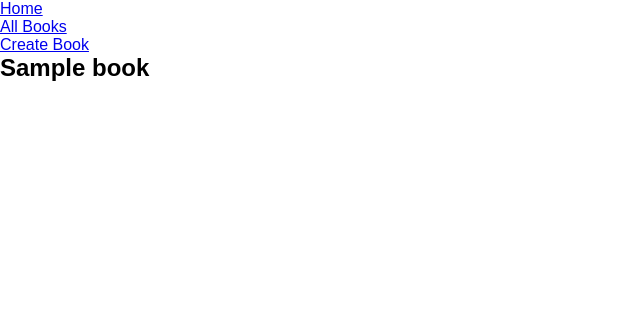
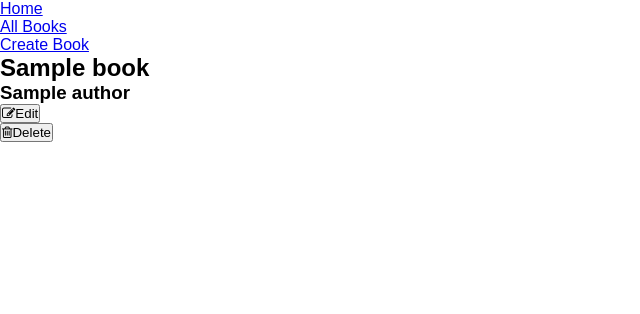
Before and after one commit to kelsiesmurphy/codeclan_homework, a Flask app: page /books/1 in a window 1280 px wide. Shown: the top 314 px of the page, without its empty margins (0-640 px from the left). Run offline with Flask 2, Linux system fonts and the light colour scheme; a database or web service that is not in the repository returns one stand-in record (values such as "Sample title"); some libraries are stand-ins or nearby versions.

Commit message:
Adding changes to lab

```diff
--- a/week_04/one_to_many_lab/controllers/books_controller.py
+++ b/week_04/one_to_many_lab/controllers/books_controller.py
@@ -23,7 +23,7 @@ def books():
 # GET '/books/create'
 @book_blueprint.route('/books/create')
 def create_book():
-    authors = author_repository.select_all
+    authors = author_repository.select_all()
     return render_template('/books/create.html', authors=authors)
 
 
@@ -32,7 +32,7 @@ def create_book():
 @book_blueprint.route('/books', methods=['POST'])
 def save_book():
     title = request.form['title']
-    author_id = request.form['id']
+    author_id = request.form['author_id']
     author = author_repository.select(author_id)
 
     book = Book(title, author)
@@ -50,7 +50,7 @@ def show_book(book_id):
 
 # EDIT BOOK
 # GET '/books/<id>/edit
-@book_blueprint.route('/books/<int:book_id>/edit')
+@book_blueprint.route('/books/<int:book_id>/edit', methods=['POST'])
 def edit_book(book_id):
     book = book_repository.select(book_id)
     authors = author_repository.select_all()
@@ -59,20 +59,20 @@ def edit_book(book_id):
 
 # UPDATE BOOK
 # PUT /books/<id>
-@book_blueprint.route('/books/<int:book_id>/edit', methods=['POST'])
+@book_blueprint.route('/books/<int:book_id>', methods=['POST'])
 def update_book(book_id):
-    title = request.form['title']
-    author_id = request.form['id']
+    title = request.form["title"]
+    author_id = request.form["author_id"]
+
     author = author_repository.select(author_id)
-
     updated_book = Book(title, author, book_id)
     book_repository.update(updated_book)
-    return redirect(f'/books/{updated_book.id}')
+    return redirect(f'/books/{updated_book.book_id}')
 
 
 # DELETE BOOK
 # DELETE '/books/<id>/delete'
-@book_blueprint.route('/books/<int:book_id>/delete')
+@book_blueprint.route('/books/<int:book_id>/delete', methods=['POST'])
 def delete_book(book_id):
     book_repository.delete(book_id)
     return redirect('/books')
--- a/week_04/one_to_many_lab/repositories/author_repository.py
+++ b/week_04/one_to_many_lab/repositories/author_repository.py
@@ -8,16 +8,17 @@ def select_all():
     sql = "SELECT * FROM authors"
     results = run_sql(sql)
     for row in results:
-        author = Author(row['name'], row['id'])
+        author = Author(row['name'], row['author_id'])
         selected_authors.append(author)
+    return selected_authors
 
 
 def select(author_id):
-    sql = "SELECT * FROM authors WHERE id=%s"
+    sql = "SELECT * FROM authors WHERE author_id=%s"
     values = [author_id]
     result = run_sql(sql, values)[0]
     if result is not None:
-        author = Author(result['name'], result['id'])
+        author = Author(result['name'], result['author_id'])
     return author
 
 
@@ -25,19 +26,19 @@ def save(author):
     sql = "INSERT INTO authors (name) VALUES (%s) RETURNING *"
     values = [author.name]
     results = run_sql(sql, values)
-    author_id = results[0]['id']
+    author_id = results[0]['author_id']
     author.author_id = author_id
     return author
 
 
 def update(author):
-    sql = "UPDATE authors SET (name) = (%s) WHERE id = %s"
+    sql = "UPDATE authors SET (name) = (%s) WHERE author_id = %s"
     values = [author.name]
     run_sql(sql, values)
 
 
 def delete(author_id):
-    sql = "DELETE FROM books WHERE id=%s"
+    sql = "DELETE FROM books WHERE author_id=%s"
     values = [author_id]
     run_sql(sql, values)
 
--- a/week_04/one_to_many_lab/repositories/book_repository.py
+++ b/week_04/one_to_many_lab/repositories/book_repository.py
@@ -10,18 +10,18 @@ def select_all():
     results = run_sql(sql)
     for row in results:
         author = author_repository.select(row['author_id'])
-        book = Book(row['title'], author, row['author_id'])
+        book = Book(row['title'], author, row['book_id'])
         selected_books.append(book)
     return selected_books
 
 
 def select(book_id):
-    sql = "SELECT * FROM books WHERE id=%s"
+    sql = "SELECT * FROM books WHERE book_id=%s"
     values = [book_id]
     result = run_sql(sql, values)[0]
     if result is not None:
         author = author_repository.select(result['author_id'])
-        book = Book(result['title'], author, result['id'])
+        book = Book(result['title'], author, result['book_id'])
     return book
 
 
@@ -29,19 +29,19 @@ def save(book):
     sql = "INSERT INTO books (title, author_id) VALUES (%s, %s) RETURNING *"
     values = [book.title, book.author.author_id]
     results = run_sql(sql, values)
-    book_id = results[0]['id']
+    book_id = results[0]['book_id']
     book.book_id = book_id
     return book
 
 
 def update(book):
-    sql = "UPDATE books SET (title, author) = (%s, %s) WHERE id = %s"
-    values = [book.title, book.author.id]
+    sql = "UPDATE books SET (title, author_id) = (%s, %s) WHERE book_id = %s"
+    values = [book.title, book.author.author_id]
     run_sql(sql, values)
 
 
 def delete(book_id):
-    sql = "DELETE FROM books WHERE id=%s"
+    sql = "DELETE FROM books WHERE book_id=%s"
     values = [book_id]
     run_sql(sql, values)
 
--- a/week_04/one_to_many_lab/templates/base.html
+++ b/week_04/one_to_many_lab/templates/base.html
@@ -5,6 +5,7 @@
     <meta http-equiv="X-UA-Compatible" content="IE=edge">
     <meta name="viewport" content="width=device-width, initial-scale=1.0">
     <link rel="stylesheet" href="{{ url_for('static', filename='style.css') }}">
+    <link rel="stylesheet" href="https://stackpath.bootstrapcdn.com/font-awesome/4.7.0/css/font-awesome.min.css">
     <title>Authors and Books</title>
 </head>
 <body>
--- a/week_04/one_to_many_lab/templates/books/book.html
+++ b/week_04/one_to_many_lab/templates/books/book.html
@@ -1,5 +1,14 @@
 {% extends 'base.html' %}
 
 {% block content %}
-    <h2>{{book.title}}</h2>
+    <div class="book-container">
+        <h2>{{book.title}}</h2>
+        <h3>{{book.author.name}}</h3>
+        <form action="/books/{{book.book_id}}/edit" method="post">
+            <button><i class="fa fa-edit"></i>Edit</button>
+        </form>
+        <form class="delete-button" action="/books/{{book.book_id}}/delete" method="post">
+            <button><i class="fa fa-trash-o"></i>Delete</button>
+        </form>
+    </div>
 {% endblock content%}
```
Also changed, not shown: week_04/one_to_many_lab/console.py (+9 -6 lines), week_04/one_to_many_lab/db/book_manager.sql (+5 -3 lines), week_04/one_to_many_lab/templates/books/create.html (+17 -1 lines), week_04/one_to_many_lab/templates/books/edit.html (+17 -1 lines), week_04/one_to_many_lab/templates/books/index.html (+6 -1 lines).
